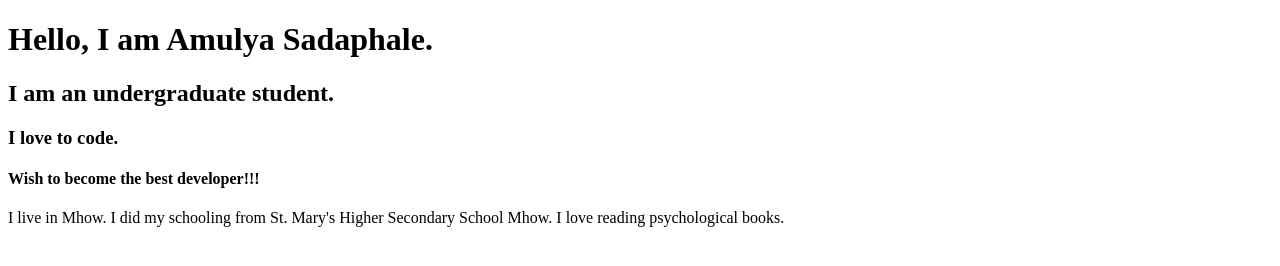
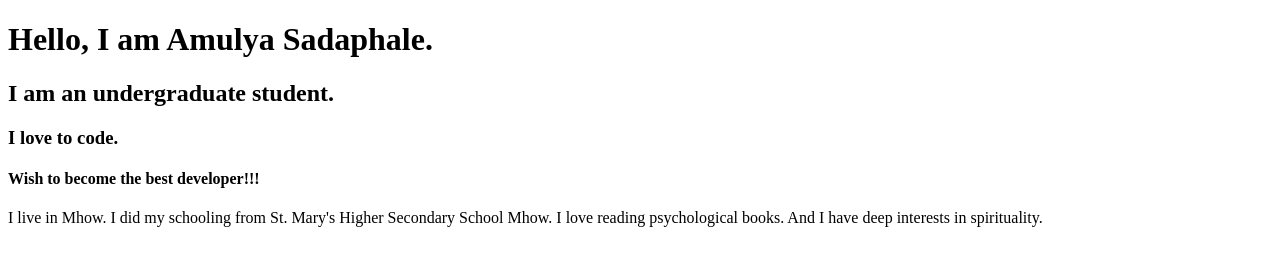
Before and after one commit to amulya788/index.html, a plain HTML site: page index.html in a window 1280 px wide. Drawn offline with Linux system fonts and the light colour scheme.

Commit message:
added about spirituality

```diff
--- a/index.html
+++ b/index.html
@@ -11,6 +11,6 @@
    <h3>I love to code.</h3>
    <h4>Wish to become the best developer!!!</h4>
    I live in Mhow. I did my schooling from St. Mary's Higher Secondary School Mhow.
-   I love reading psychological books.
+   I love reading psychological books. And I have deep interests in spirituality.
 </body>
 </html>
```
